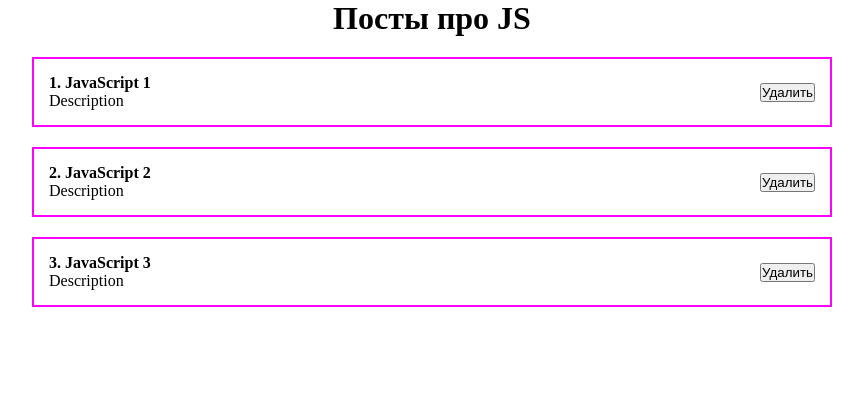
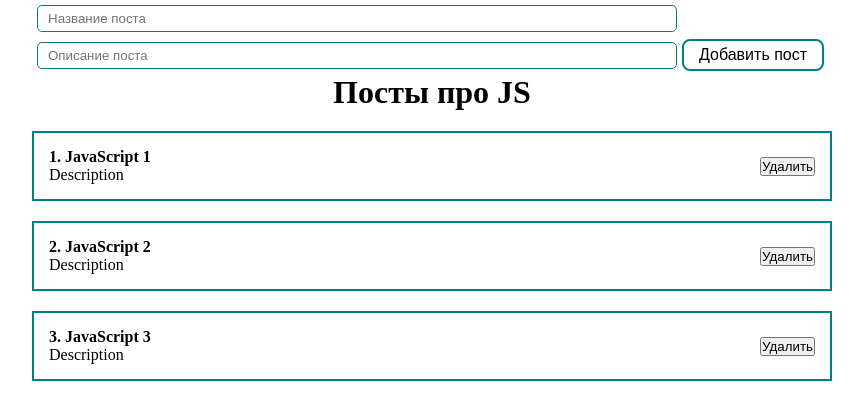
Before and after one commit to alexandrIvanovDev/react-course, a React (Create React App) app: page / in a window 1280 px wide. Shown: the top 420 px of the page, without its empty margins (208-1071 px from the left). Built offline with nearby package versions, Linux system fonts and the light colour scheme.

Commit message:
Add MyButton and MyInput

```diff
--- a/src/App.css
+++ b/src/App.css
@@ -13,7 +13,7 @@
     display: flex;
     justify-content: space-between;
     align-items: center;
-    border: 2px solid fuchsia;
+    border: 2px solid teal;
     padding: 15px;
     margin-top: 20px;
 }
--- a/src/App.tsx
+++ b/src/App.tsx
@@ -1,6 +1,8 @@
-import React, {useState} from 'react';
+import React, {ChangeEvent, FormEvent, useState} from 'react';
 import './App.css'
 import {PostsList} from './components/PostItem';
+import {MyButton} from './components/UI/button/MyButton';
+import {MyInput} from './components/UI/input/MyInput';
 
 export type PostType = {
     id: number
@@ -10,19 +12,43 @@ export type PostType = {
 
 function App() {
 
-    const [post, setPost] = useState<Array<PostType>>([
+    const [posts, setPosts] = useState<Array<PostType>>([
         {id: 1, title: 'JavaScript 1', description: 'Description'},
         {id: 2, title: 'JavaScript 2', description: 'Description'},
         {id: 3, title: 'JavaScript 3', description: 'Description'}
     ])
 
+    const [post, setPost] = useState({title: '', description: ''})
+
     const deletePost = (id: number) => {
-        setPost(post.filter(p => p.id !== id))
+        setPosts(posts.filter(p => p.id !== id))
+    }
+
+    const changePostTitle = (e: ChangeEvent<HTMLInputElement>) => {
+        setPost({...post, title: e.currentTarget.value})
+    }
+
+    const changePostDesc = (e: ChangeEvent<HTMLInputElement>) => {
+        setPost({...post, description: e.currentTarget.value})
+    }
+
+    const addPost = () => {
+        setPosts([...posts, {...post, id: Date.now()}])
+        setPost({title: '', description: ''})
+    }
+
+    const submitForm = (e: FormEvent<HTMLFormElement>) => {
+        e.preventDefault()
     }
 
     return (
         <div className="App">
-            <PostsList post={post} title={'Посты про JS'} deletePost={deletePost}/>
+            <form onSubmit={submitForm}>
+                <MyInput type="text" placeholder={'Название поста'} value={post.title} onChange={changePostTitle}/>
+                <MyInput type="text" placeholder={'Описание поста'} value={post.description} onChange={changePostDesc}/>
+                <MyButton callback={addPost}>Добавить пост</MyButton>
+            </form>
+            <PostsList post={posts} title={'Посты про JS'} deletePost={deletePost}/>
         </div>
     )
 }
--- a/src/components/PostItem.tsx
+++ b/src/components/PostItem.tsx
@@ -12,8 +12,8 @@ export const PostsList: React.FC<PropsType> = ({post, title, deletePost}) => {
     return (
         <div>
             <h1 style={{textAlign: 'center'}}>{title}</h1>
-            {post.map(p => {
-                return <PostItem key={p.id} post={p} deletePost={deletePost}/>
+            {post.map((p, index) => {
+                return <PostItem key={p.id} index={index} post={p} deletePost={deletePost}/>
             })}
         </div>
     );
--- a/src/components/PostsList.tsx
+++ b/src/components/PostsList.tsx
@@ -3,14 +3,15 @@ import {PostType} from '../App';
 
 type PropsType = {
     post: PostType
+    index: number
     deletePost: (id: number) => void
 }
 
-export const PostItem: React.FC<PropsType> = ({post, deletePost}) => {
+export const PostItem: React.FC<PropsType> = ({post, index, deletePost}) => {
     return (
         <div className="post" onClick={() => deletePost(post.id)}>
             <div className='post-content'>
-                <strong>{post.id}. {post.title}</strong>
+                <strong>{index + 1}. {post.title}</strong>
                 <div>{post.description}</div>
             </div>
             <div className='post-btns'>
--- /dev/null
+++ b/src/components/UI/button/MyButton.module.css
@@ -0,0 +1,8 @@
+.btn {
+    padding: 5px 15px;
+    cursor: pointer;
+    font-size: 16px;
+    border: 2px solid teal;
+    border-radius: 8px;
+    background: transparent;
+}
--- /dev/null
+++ b/src/components/UI/button/MyButton.tsx
@@ -0,0 +1,15 @@
+import React from 'react';
+import styles from './MyButton.module.css'
+
+type PropsType = {
+    children: string
+    callback?: () => void
+}
+
+export const MyButton: React.FC<PropsType> = ({children, callback, ...props}) => {
+    return (
+        <button className={styles.btn} onClick={callback} {...props}>
+            {children}
+        </button>
+    );
+};
--- /dev/null
+++ b/src/components/UI/input/MyInput.module.css
@@ -0,0 +1,7 @@
+.input {
+    width: 80%;
+    padding: 5px 10px;
+    border-radius: 5px;
+    margin: 5px;
+    border: 1px solid teal;
+}
--- /dev/null
+++ b/src/components/UI/input/MyInput.tsx
@@ -0,0 +1,11 @@
+import React from 'react';
+import styles from './MyInput.module.css'
+
+export const MyInput = ({...props}) => {
+    return (
+        <input
+            {...props}
+            className={styles.input}
+        />
+    );
+};
--- /dev/null
+++ b/src/typings.d.ts
@@ -0,0 +1 @@
+declare module "*.module.css";
```
